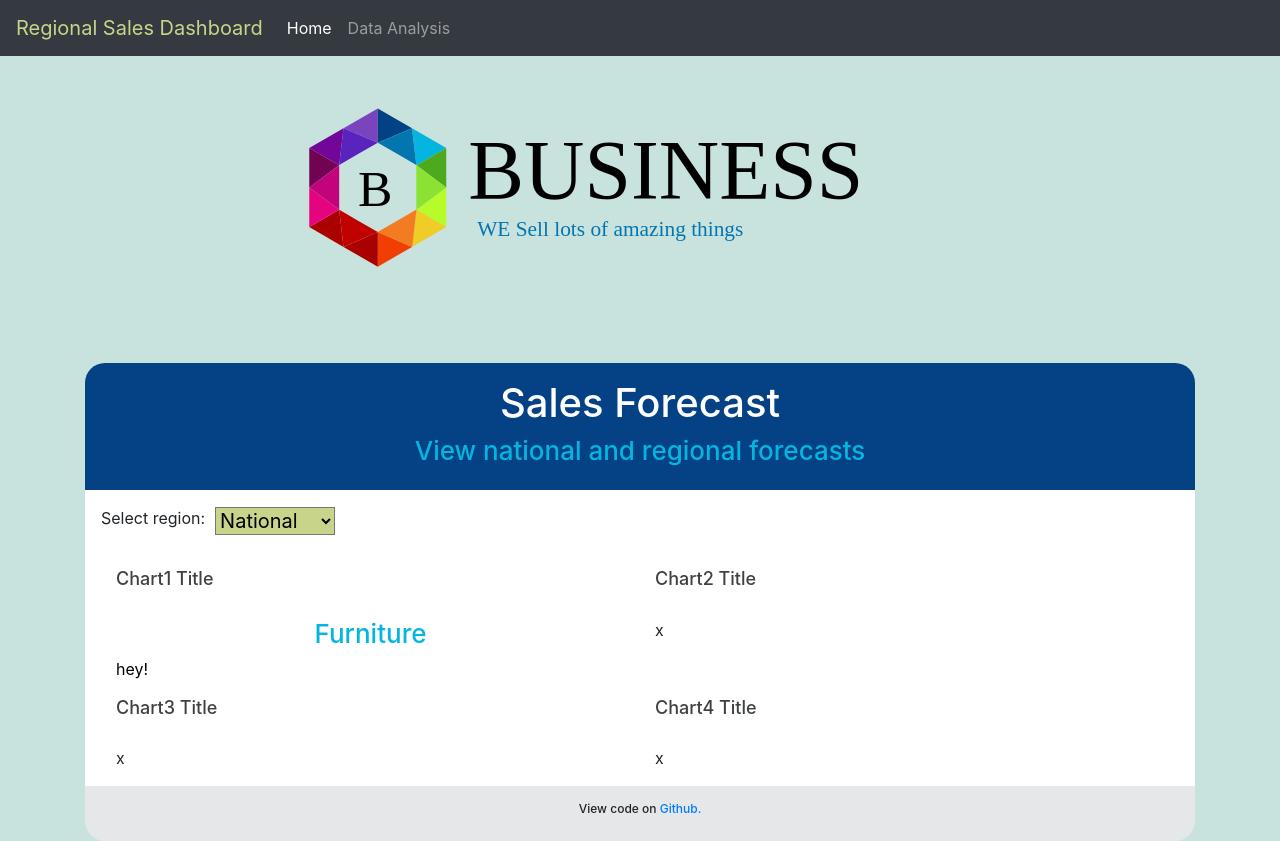
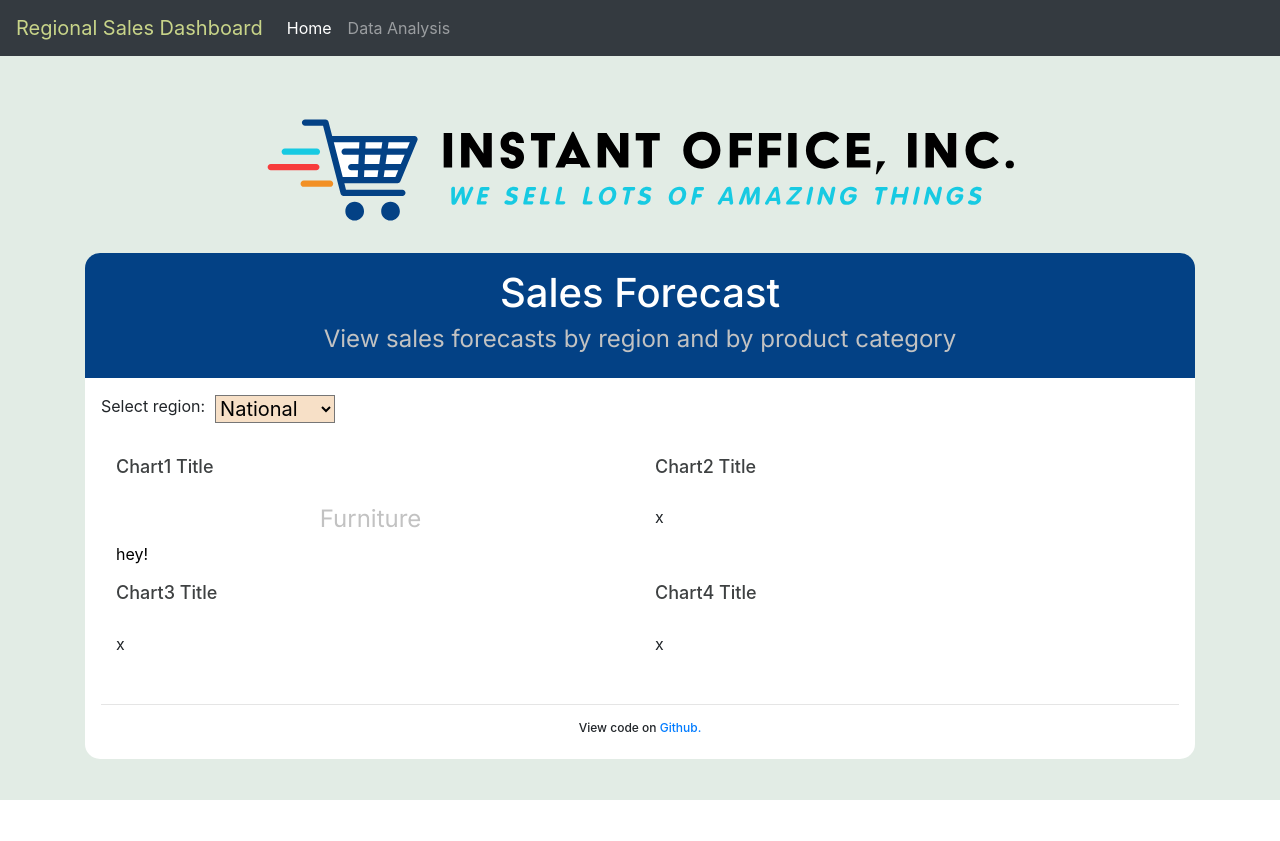
Before and after one commit to KristaJoy/sales-forecast, a Flask app: page / in a window 1280 px wide. After the commit the page ends 800 px from the top, so only its background shows below. Run offline with Flask 2, Linux system fonts and the light colour scheme; data comes from the database, SQL or seed files in the repository; some libraries are stand-ins or nearby versions; some web fonts are replaced.

Commit message:
updated branding

```diff
--- a/SalesApp/static/css/style.css
+++ b/SalesApp/static/css/style.css
@@ -1,10 +1,10 @@
 body {
-    background-color:#c8e2de;
+    background-color:#E2ECE5;
 }
 
 .logo {
     display: block;
-    margin-top: 30px;
+    margin-top: 50px;
     margin-left: auto;
     margin-right: auto;
     width: 70%;
@@ -21,29 +21,28 @@
 }
 
 .header {
-    background-color: #054185;
-    border-radius: 20px 20px 0px 0px
+    background-color: #034185;
+    border-radius: 15px 15px 0px 0px
 }
 
 .footer {
-    background-color: #e6e7e9;
-    border-radius: 0px 0px 20px 20px
-}
-
-.chart {
-    /* background: green; */
+    border-radius: 0px 0px 15px 15px
 }
 
 h1 {
+    font-family: 'Inter', sans-serif;
+    font-weight: 500;
     text-align: center;
     font-size: 40px;
     color: white;
 }
 
 h2 {
+    font-family: 'Inter', sans-serif;
+    font-weight: 400;
     text-align: center;
-    font-size: 26px;;
-    color: #04B5DF;
+    font-size: 24px;;
+    color: #c2c2c2;
 }
 
 h3 {
@@ -73,6 +72,6 @@
 }
 
 select {
-    background-color: #c8d489;
+    background-color: #f7e0c7;
     width: 120px;
 }
--- a/SalesApp/templates/index.html
+++ b/SalesApp/templates/index.html
@@ -11,6 +11,12 @@
   <script src="http://code.jquery.com/jquery-3.3.1.min.js" integrity="sha256-FgpCb/KJQlLNfOu91ta32o/NMZxltwRo8QtmkMRdAu8=" crossorigin="anonymous"></script>
   <link rel="stylesheet" href="https://stackpath.bootstrapcdn.com/bootstrap/4.1.3/css/bootstrap.min.css">
   <link rel="stylesheet" href="https://use.typekit.net/snt0gim.css">
+
+  <!-- google fonts -->
+  <link rel="preconnect" href="https://fonts.googleapis.com">
+  <link rel="preconnect" href="https://fonts.gstatic.com" crossorigin>
+  <link href="https://fonts.googleapis.com/css2?family=Inter:wght@300;400;500;600&display=swap" rel="stylesheet">
+
   <!-- <link rel="stylesheet" href="{{ url_for('static', filename='css/style.css') }}"> -->
   <link rel="stylesheet" href="../static/css/style.css">
 
@@ -44,13 +50,13 @@
 
     <div class="container-xl header">
       <h1>Sales Forecast</h1>
-      <h2>View national and regional forecasts</h2>
+      <h2>View sales forecasts by region and by product category</h2>
     </div>
 
     <div class="container-xl">
       <label>Select region:</label>
       <div class="dropdown">
-        <select id="selectRegion" onchange="optionChanged(this.value)"></select>
+        <select id="selectRegion"></select>
       </div>
     </div>
 
@@ -90,6 +96,7 @@
     </div>
 
     <div class="container-xl footer">
+      <hr>
       <h6>View code on <a href="https://github.com/KristaJoy/sales-forecast">Github.</a>  </h6>
     </div>
 
```
Also changed, not shown: SalesApp/templates/data.html (+8 -1 lines), SalesApp/static/images/BusinessLogo.svg, SalesApp/static/images/icon.png.
